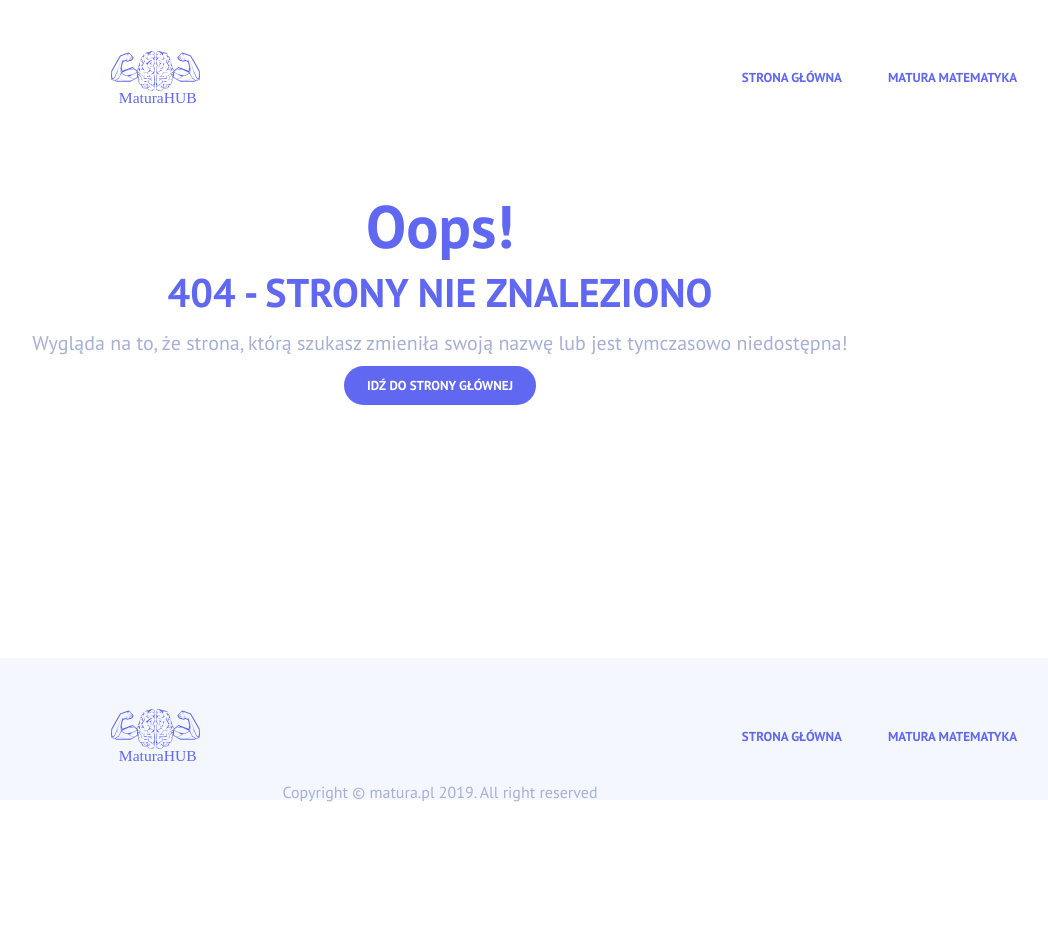
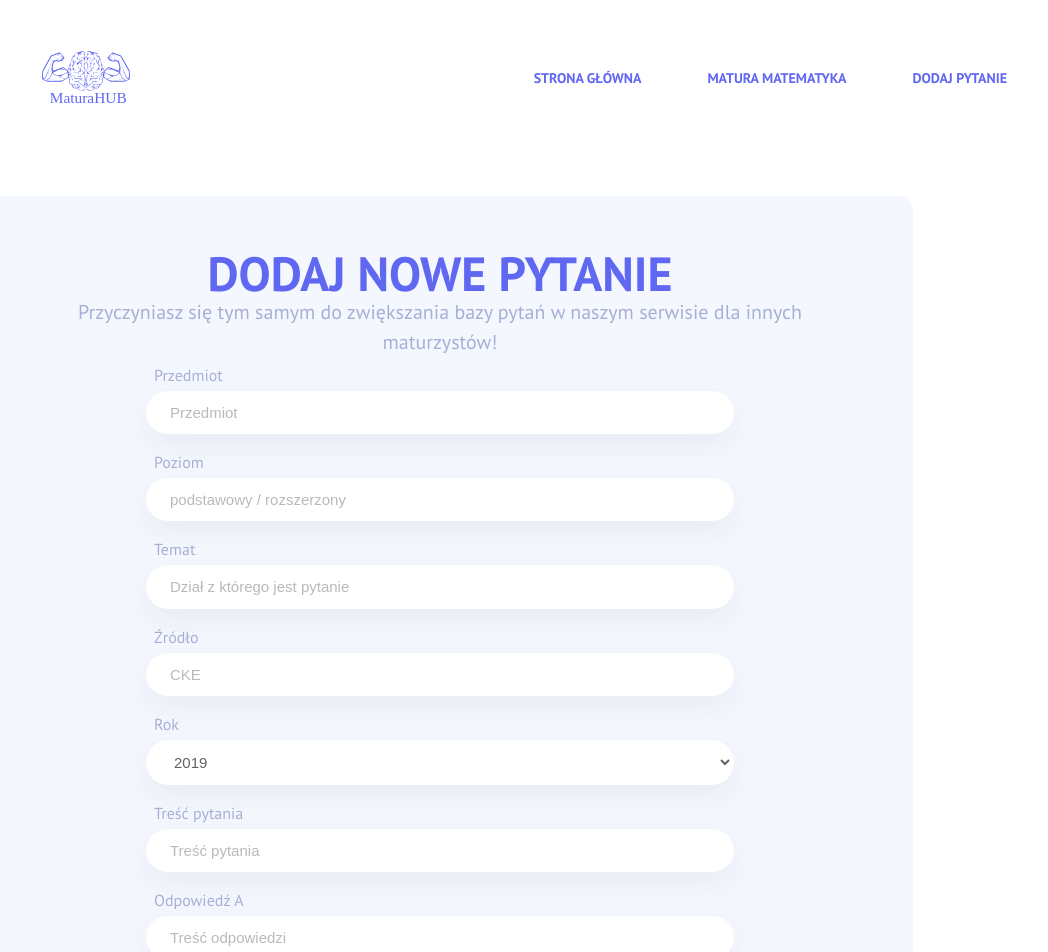
Before and after one commit to piotrprzybytniewski/maturahub-frontend, a React (Create React App) app: page /pytanie in a window 1280 px wide. Shown: the top 952 px of the page, without its empty margins (200-1248 px from the left). Before the commit the page ends 802 px from the top, so only its background shows below. Built offline with nearby package versions, Linux system fonts and the light colour scheme.

Commit message:
repair empty  files

```diff
--- a/package.json
+++ b/package.json
@@ -3,13 +3,16 @@
   "version": "0.1.0",
   "private": true,
   "dependencies": {
+    "formik": "^1.5.7",
     "node-sass": "^4.12.0",
     "normalize.css": "^8.0.1",
     "prop-types": "^15.7.2",
     "react": "^16.8.6",
     "react-dom": "^16.8.6",
     "react-router-dom": "^5.0.0",
-    "react-scripts": "3.0.0"
+    "react-scripts": "3.0.0",
+    "typescript": "^3.4.5",
+    "yup": "^0.27.0"
   },
   "scripts": {
     "start": "react-scripts start",
--- a/src/Layout/AddQuestion.js
+++ b/src/Layout/AddQuestion.js
@@ -0,0 +1,133 @@
+import React from 'react';
+import {SectionHeader} from "../components/Section/SectionHeader";
+import {Section} from "../components/Section/Section";
+import {Form, Field, ErrorMessage, Formik} from 'formik';
+import * as Yup from 'yup';
+import {Button} from "../components/Button/Button";
+import {SectionText} from "../components/Section/SectionText";
+import {FormField} from "../components/Form/FormField";
+
+export const AddQuestion = () => (
+    <div className="content">
+        {/*<div className="main section center">*/}
+        <Section type="secondary">
+            <Formik
+                initialValues={{
+                    subject: '',
+                    level: '',
+                    section: '',
+                    source: '',
+                    year: 2019,
+                    question: '',
+                    answer: {
+                        a: '',
+                        b: '',
+                        c: '',
+                        d: '',
+                        correct: '',
+                    },
+                }}
+                onSubmit={values => {
+                    console.log(values);
+                }}
+                validationSchema={AddQuestionValidation}
+            >
+                <Form className="form form--medium">
+                    <SectionHeader type="important">DODAJ NOWE PYTANIE</SectionHeader>
+                    <SectionText type="secondary">
+                        Przyczyniasz się tym samym do zwiększania bazy pytań w naszym serwisie dla innych maturzystów!
+                    </SectionText>
+                    <FormField type="text" name="subject"
+                               placeholder="Przedmiot" displayName="Przedmiot"/>
+                    <FormField type="text" name="level"
+                               placeholder="podstawowy / rozszerzony " displayName="Poziom"/>
+                    <FormField type="text" name="section"
+                               placeholder="Dział z którego jest pytanie" displayName="Temat"/>
+                    <FormField type="text" name="source"
+                               placeholder="CKE" displayName="Źródło"/>
+                    <FormField type="select" name="year"
+                               placeholder="2019" displayName="Rok" component="select">
+                        {
+                            range(2004, 2019).reverse().map((value, index) => {
+                                return <option value={value} key={index}>{value}</option>
+                            })
+                        }
+                    </FormField>
+                    <FormField type="text" name="question"
+                               placeholder="Treść pytania" displayName="Treść pytania"/>
+                    <FormField type="text" name="answer.a"
+                               placeholder="Treść odpowiedzi" displayName="Odpowiedź A"/>
+                    <FormField type="text" name="answer.b"
+                               placeholder="Treść odpowiedzi" displayName="Odpowiedź B"/>
+                    <FormField type="text" name="answer.c"
+                               placeholder="Treść odpowiedzi" displayName="Odpowiedź C"/>
+                    <FormField type="text" name="answer.d"
+                               placeholder="Treść odpowiedzi" displayName="Odpowiedź D"/>
+                    <FormField type="text" name="answer.correct"
+                               placeholder="Litera prawidłowej odpowiedzi" displayName="Prawidłowa odpowiedź"/>
+                    <Button type="submit" btnClass="primary link--long">SUBMIT</Button>
+                </Form>
+            </Formik>
+        </Section>
+    </div>
+);
+
+const AddQuestionValidation = Yup.object().shape({
+    subject: Yup
+        .string()
+        .min(1, 'Wartość za krótka')
+        .max(255, 'Wartość za długa')
+        .required('To pole jest wymagane'),
+    level: Yup
+        .string()
+        .min(1, 'Wartość za krótka')
+        .max(100, 'Wartość za długa')
+        .required('To pole jest wymagane'),
+    section: Yup
+        .string()
+        .min(1, 'Wartość za krótka')
+        .max(500, 'Wartość za długa')
+        .required('To pole jest wymagane'),
+    source: Yup
+        .string()
+        .min(1, 'Wartość za krótka')
+        .max(255, 'Wartość za długa')
+        .required('To pole jest wymagane'),
+    question: Yup
+        .string()
+        .min(1, 'Wartość za krótka')
+        .max(1000, 'Wartość za długa')
+        .required('To pole jest wymagane'),
+    year: Yup
+        .number()
+        .integer()
+        .required('To pole jest wymagane'),
+    answer: Yup.object().shape({
+        a: Yup.string()
+            .min(1, 'Wartość za krótka')
+            .max(1000, 'Wartość za długa')
+            .required('To pole jest wymagane'),
+        b: Yup.string()
+            .min(1, 'Wartość za krótka')
+            .max(1000, 'Wartość za długa')
+            .required('To pole jest wymagane'),
+        c: Yup.string()
+            .min(1, 'Wartość za krótka')
+            .max(1000, 'Wartość za długa')
+            .required('To pole jest wymagane'),
+        d: Yup.string()
+            .min(1, 'Wartość za krótka')
+            .max(1000, 'Wartość za długa')
+            .required('To pole jest wymagane'),
+        correct: Yup.string()
+            .min(1, 'Wartość za krótka')
+            .max(1000, 'Wartość za długa')
+            .required('To pole jest wymagane'),
+    })
+
+});
+
+
+const range = (start, end) => {
+    return Array(end - start + 1).fill().map((_, idx) => start + idx)
+};
--- a/src/components/App/App.js
+++ b/src/components/App/App.js
@@ -5,6 +5,7 @@ import {Homepage} from "../../Layout/Homepage";
 import {Subject} from "../../Layout/Subject";
 import {NotFound} from "../../Layout/NotFound";
 import {Footer} from "../Footer/Footer";
+import {AddQuestion} from "../../Layout/AddQuestion";
 
 class App extends Component {
     render() {
@@ -17,6 +18,7 @@ class App extends Component {
                     <Switch>
                         <Route exact path="/" component={Homepage}/>
                         <Route exact path="/przedmioty" component={Subject}/>
+                        <Route exact path="/pytanie" component={AddQuestion}/>
                         <Route component={NotFound}/>
                     </Switch>
                     <Footer/>
--- a/src/components/Button/Button.js
+++ b/src/components/Button/Button.js
@@ -1,9 +1,9 @@
 import React from 'react';
 import PropTypes from 'prop-types';
 
-export const Button = (type, props) => (
-    <button type={type} className="btn">
-        {props.children}
+export const Button = ({type, btnClass, children }) => (
+    <button type={type} className={`link link--${btnClass}`}>
+        {children}
     </button>
 );
 
--- a/src/components/Form/FormField.js
+++ b/src/components/Form/FormField.js
@@ -0,0 +1,28 @@
+import React from 'react';
+import {Field} from 'formik';
+import PropTypes from 'prop-types';
+import {FormFieldError} from "./FormFieldError";
+import {FormFieldLabel} from "./FormFieldLabel";
+
+export const FormField = ({type, name, displayName, placeholder, fieldClass = "", component, children}) => (
+    <div className="form__field">
+        <FormFieldLabel name={displayName} />
+        <Field
+            type={type}
+            name={name}
+            placeholder={placeholder}
+            className={`input ${fieldClass}`}
+            component={component}
+        >
+            {children}
+        </Field>
+        <FormFieldError name={name} />
+    </div>
+);
+
+FormField.propTypes = {
+    type: PropTypes.string.isRequired,
+    name: PropTypes.string.isRequired,
+    displayName: PropTypes.string.isRequired,
+    placeholder: PropTypes.string.isRequired,
+};
--- a/src/components/Form/FormFieldError.js
+++ b/src/components/Form/FormFieldError.js
@@ -0,0 +1,18 @@
+import React from 'react';
+import {ErrorMessage} from 'formik';
+import PropTypes from 'prop-types';
+
+export const FormFieldError = ({name}) => (
+    <ErrorMessage name={name}>
+        {
+            (msg) =>
+                <div className="form__error">
+                    {msg}
+                </div>
+        }
+    </ErrorMessage>
+);
+
+FormFieldError.propTypes = {
+    name: PropTypes.string.isRequired,
+};
--- a/src/components/Form/FormFieldLabel.js
+++ b/src/components/Form/FormFieldLabel.js
@@ -0,0 +1,12 @@
+import React from 'react';
+import PropTypes from 'prop-types';
+
+export const FormFieldLabel = ({name}) => (
+    <label htmlFor={name} className="form__label">
+        {name}
+    </label>
+);
+
+FormFieldLabel.propTypes = {
+    name: PropTypes.string.isRequired,
+};
--- a/src/components/Navigation/Navigation.js
+++ b/src/components/Navigation/Navigation.js
@@ -18,6 +18,11 @@ export const Navigation = () => (
                     MATURA MATEMATYKA
                 </Link>
             </li>
+            <li>
+                <Link href="/pytanie" type="secondary">
+                    DODAJ PYTANIE
+                </Link>
+            </li>
         </ul>
     </nav>
 );
--- a/src/style.scss
+++ b/src/style.scss
@@ -14,6 +14,10 @@ body {
 a {
   text-decoration: none;
   color: $primaryColor;
+}
+
+::placeholder {
+  opacity: .5;
 }
 
 .center {
@@ -34,9 +38,9 @@ a {
 .link {
   display: block;
   width: max-content;
-  padding: 13px 23px;
+  padding: 13px 33px;
   margin: 8px auto;
-  font-size: 13px;
+  font-size: 14px;
   font-weight: 700;
   text-transform: uppercase;
   border: none;
@@ -53,6 +57,13 @@ a {
     pointer-events: none;
     background: #cccccc;
     color: #888;
+  }
+
+  &--long {
+    padding: {
+      left: 55px;
+      right: 55px;
+    }
   }
 }
 
@@ -203,3 +214,56 @@ a {
 .footer {
   background: $secondarySectionBg;
 }
+
+.form {
+  @include flex;
+  flex-direction: column;
+  background: #f5f7ff;
+  padding: 53px;
+  border-radius: 15px;
+
+
+  &__field {
+    @include flex;
+    flex-direction: column;
+    margin: 10px auto;
+    width: 70%;
+  }
+
+  &__error {
+    color: $primaryColor;
+    margin: 3px auto;
+  }
+
+  &__label {
+    color: $secondarySectionColor;
+    margin: 0 0 8px 8px;
+    place-self: flex-start;
+  }
+
+  &--medium {
+    width: 70%;
+    margin: 0 auto;
+  }
+}
+
+.input {
+  background: #ffffff;
+  color: #4e4e4ee3;
+  padding: 12px 23px;
+  font-size: 15px;
+  font-family: sofia-pro,sans-serif;
+  transition: all .08s linear;
+  border: 1px solid transparent;
+  border-radius: 100px;
+  box-shadow: 0 11px 30px rgba(52,55,68,.06);
+
+  &:focus,
+  &:focus-within {
+    -webkit-transition: all .08s linear;
+    transition: all .08s linear;
+    border: 1px solid #6067f1;
+    color: #6067f1;
+    outline: none;
+  }
+}
```
Also changed, not shown: 1 other file (tests, documents, lock files or other folders).
